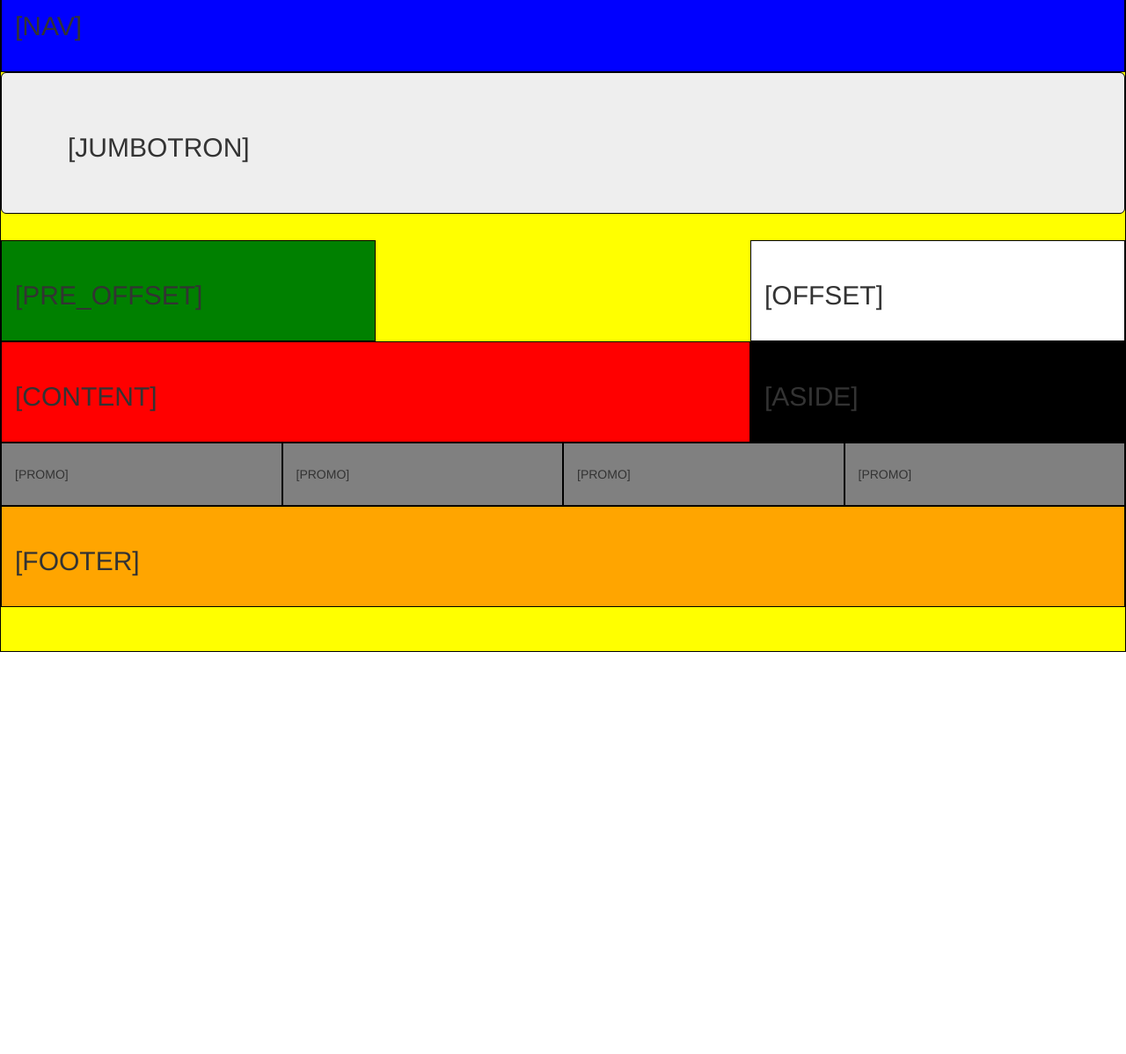
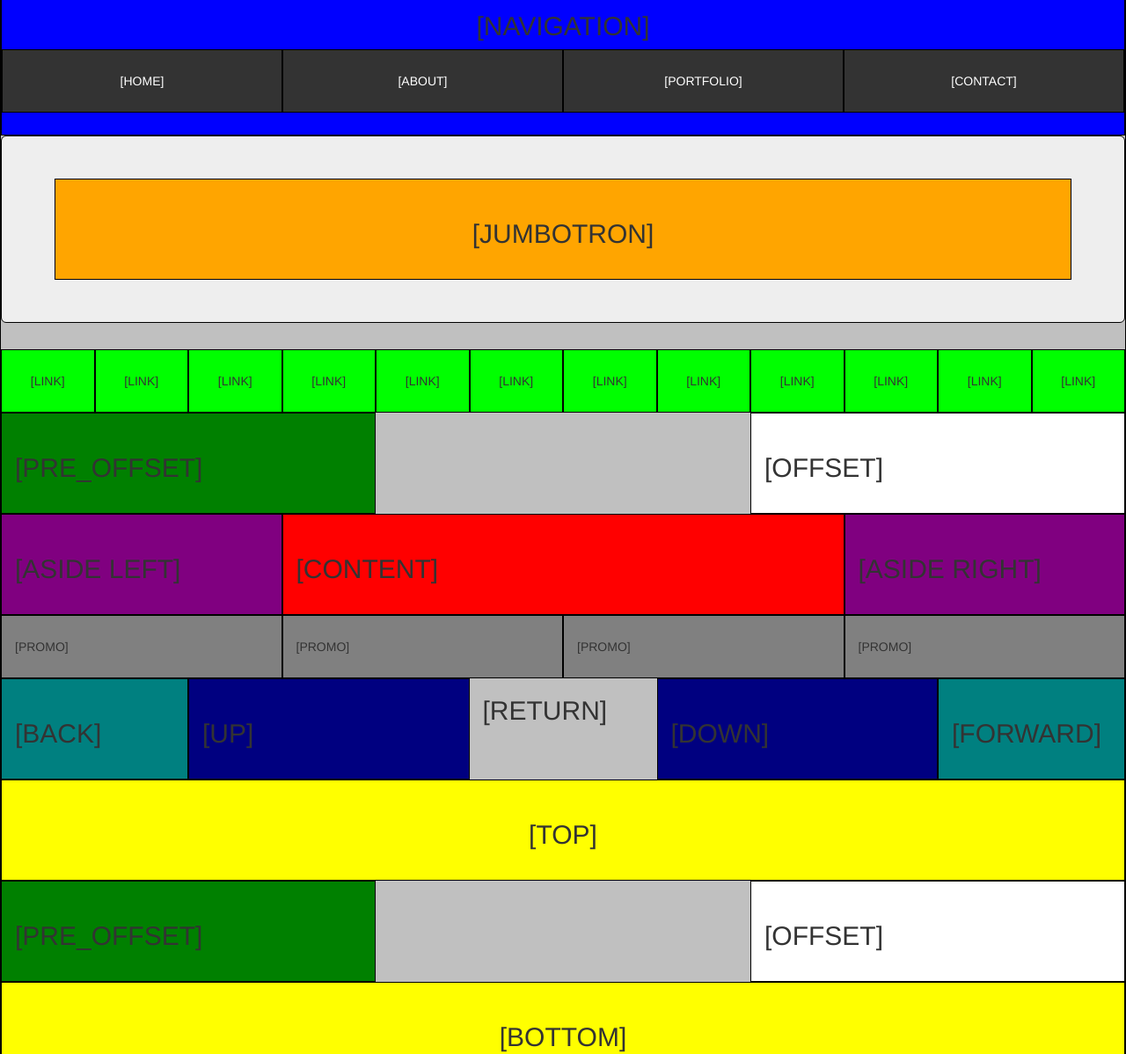
Before and after one commit to jsgascon/day2, a plain HTML site: page index.html in a window 1280 px wide. Shown: the part 140-1338 px from the top of the page at 88% size. Before the commit the page ends 881 px from the top, so only its background shows below. Drawn offline with nearby package versions, Linux system fonts and the light colour scheme.

Commit message:
Added more to grid system and change styles

```diff
--- a/css/styles.css
+++ b/css/styles.css
@@ -2,7 +2,7 @@ body {
   height: 100vh;
 }
 .outer {
-  background-color: yellow;
+  background-color: #C0C0C0;
   padding: 50px;
   border: 1px solid #000;
 }
@@ -11,10 +11,29 @@ body {
   border: 1px solid #000;
   padding: 25px;
 }
+.navi_section {
+  background-color: #333;
+  border: 1px solid #000;
+  color: white;
+  padding: 25px;
+  text-align: center;
+}
+/* Jumbotron class is a build into Bootstrap */
 .jumbotron {
-  background-color: teal;
   border: 1px solid #000;
   padding: 25px;
+}
+.jumbotron_board {
+  background-color: orange;
+  border: 1px solid #000;
+  padding: 25px;
+  text-align: center;
+}
+.box {
+  background-color: #00FF00;
+  border: 1px solid #000;
+  padding: 25px;
+  text-align: center;
 }
 .pre-offset {
   background-color: green;
@@ -36,8 +55,13 @@ body {
   border: 1px solid #000;
   padding: 25px;
 }
-.footer {
-  background-color: orange;
+.aside_left {
+  background-color: purple;
+  border: 1px solid #000;
+  padding: 25px;
+}
+.aside_right {
+  background-color: purple;
   border: 1px solid #000;
   padding: 25px;
 }
@@ -46,3 +70,65 @@ body {
   border: 1px solid #000;
   padding: 25px;
 }
+.direction_back {
+  background-color: #008080;
+  border: 1px solid #000;
+  padding: 25px;
+}
+.direction_up {
+  background-color: #000080;
+  border: 1px solid #000;
+  padding: 25px;
+}
+.direction_down {
+  background-color: #000080;
+  border: 1px solid #000;
+  padding: 25px;
+}
+.direction_forward {
+  background-color: #008080;
+  border: 1px solid #000;
+  padding: 25px;
+}
+.top {
+  background-color: #FFFF00;
+  border: 1px solid #000;
+  padding: 25px;
+  text-align: center;
+}
+.bottom {
+  background-color: #FFFF00;
+  border: 1px solid #000;
+  padding: 25px;
+  text-align: center;
+}
+.main_color {
+  background-color: #FF00FF;
+  border: 1px solid #000;
+  padding: 25px;
+  text-align: center;
+}
+.left_color {
+  background-color: blue;
+  border: 1px solid #000;
+  padding: 25px;
+  text-align: center;
+}
+.right_color {
+  background-color: red;
+  border: 1px solid #000;
+  padding: 25px;
+  text-align: center;
+}
+.indent_color {
+  background-color: yellow;
+  border: 1px solid #000;
+  padding: 25px;
+  text-align: center;
+}
+.footer {
+  background-color: orange;
+  border: 1px solid #000;
+  padding: 25px;
+  text-align: center;
+}
--- a/index.html
+++ b/index.html
@@ -2,22 +2,89 @@
 <html lang="en">
 <head>
   <meta charset="UTF-8">
-  <title>Document</title>
+  <title>Day 2 HW</title>
   <link rel="stylesheet" href="css/styles.css">
   <link rel="stylesheet" href="css/bootstrap.min.css">
 </head>
 <body>
 
   <div class="container-fluid outer">
-    <h3>[container-fluid]</h3>
+    <h3 style="text-align: center">[container-fluid]</h3>
     <div class="row first-row">
       <div class="col-md-12 navigation">
-        <h2>[NAV]</h2>
+        <h2 style="text-align: center">[NAVIGATION]</h2>
+          <div class="row">
+            <div class="col-md-3 navi_section">[HOME]</div>
+            <div class="col-md-3 navi_section">[ABOUT]</div>
+            <div class="col-md-3 navi_section">[PORTFOLIO]</div>
+            <div class="col-md-3 navi_section">[CONTACT]</div>
+          </div>
       </div>
     </div>
     <div class="row jumbotron">
-      <div class="col-md-12">
+      <div class="col-md-12 jumbotron_board">
         <h2>[JUMBOTRON]</h2>
+      </div>
+    </div>
+    <div class="row">
+      <div class="col-md-1 box">[LINK]</div>
+      <div class="col-md-1 box">[LINK]</div>
+      <div class="col-md-1 box">[LINK]</div>
+      <div class="col-md-1 box">[LINK]</div>
+      <div class="col-md-1 box">[LINK]</div>
+      <div class="col-md-1 box">[LINK]</div>
+      <div class="col-md-1 box">[LINK]</div>
+      <div class="col-md-1 box">[LINK]</div>
+      <div class="col-md-1 box">[LINK]</div>
+      <div class="col-md-1 box">[LINK]</div>
+      <div class="col-md-1 box">[LINK]</div>
+      <div class="col-md-1 box">[LINK]</div>
+    </div>
+    <div class="row">
+      <div class="col-md-4 pre-offset">
+        <h2>[PRE_OFFSET]</h2>
+      </div>
+      <div class="col-md-4 col-md-offset-4 offset">
+        <h2>[OFFSET]</h2>
+      </div>
+    </div>
+    <div class="row">
+      <div class="col-md-3 aside_left">
+        <h2>[ASIDE LEFT]</h2>
+      </div>
+      <div class="col-md-6 content">
+        <h2>[CONTENT]</h2>
+      </div>
+      <div class="col-md-3 aside_right">
+        <h2>[ASIDE RIGHT]</h2>
+      </div>
+    </div>
+    <div class="row">
+      <div class="col-md-3 promo">[PROMO]</div>
+      <div class="col-md-3 promo">[PROMO]</div>
+      <div class="col-md-3 promo">[PROMO]</div>
+      <div class="col-md-3 promo">[PROMO]</div>
+    </div>
+    <div class="row">
+      <div class="col-md-2 direction_back">
+        <h2>[BACK]</h2>
+      </div>
+      <div class="col-md-3 direction_up">
+        <h2>[UP]</h2>
+      </div>
+      <div class="col-md-2">
+        <h2>[RETURN]</h2>
+      </div>
+      <div class="col-md-3 direction_down">
+        <h2>[DOWN]</h2>
+      </div>
+      <div class="col-md-2 direction_forward">
+        <h2>[FORWARD]</h2>
+      </div>
+    </div>
+    <div class="row">
+      <div class="col-md-12 top">
+        <h2>[TOP]</h2>
       </div>
     </div>
     <div class="row">
@@ -29,18 +96,28 @@
       </div>
     </div>
     <div class="row">
-      <div class="col-md-8 content">
-        <h2>[CONTENT]</h2>
-      </div>
-      <div class="col-md-4 aside">
-        <h2>[ASIDE]</h2>
+      <div class="col-md-12 bottom">
+        <h2>[BOTTOM]</h2>
       </div>
     </div>
     <div class="row">
-      <div class="col-md-3 promo">[PROMO]</div>
-      <div class="col-md-3 promo">[PROMO]</div>
-      <div class="col-md-3 promo">[PROMO]</div>
-      <div class="col-md-3 promo">[PROMO]</div>
+      <div class="col-md-2 left_color">
+        <h2>[LEFT]</h2>
+      </div>
+      <div class="col-md-2 col-md-offset-3 main_color">
+        <h2>[MIDDLE]</h2>
+      </div>
+      <div class="col-md-2 col-md-offset-3 right_color">
+        <h2>[RIGHT]</h2>
+      </div>
+    </div>
+    <div class="row">
+      <div class="col-md-3 col-md-offset-2 indent_color">
+        <h2>[INDENT]</h2>
+      </div>
+      <div class="col-md-3 col-md-offset-2 indent_color">
+        <h2>[INDENT]</h2>
+      </div>
     </div>
     <div class="row">
       <div class="col-md-12 footer">
```
